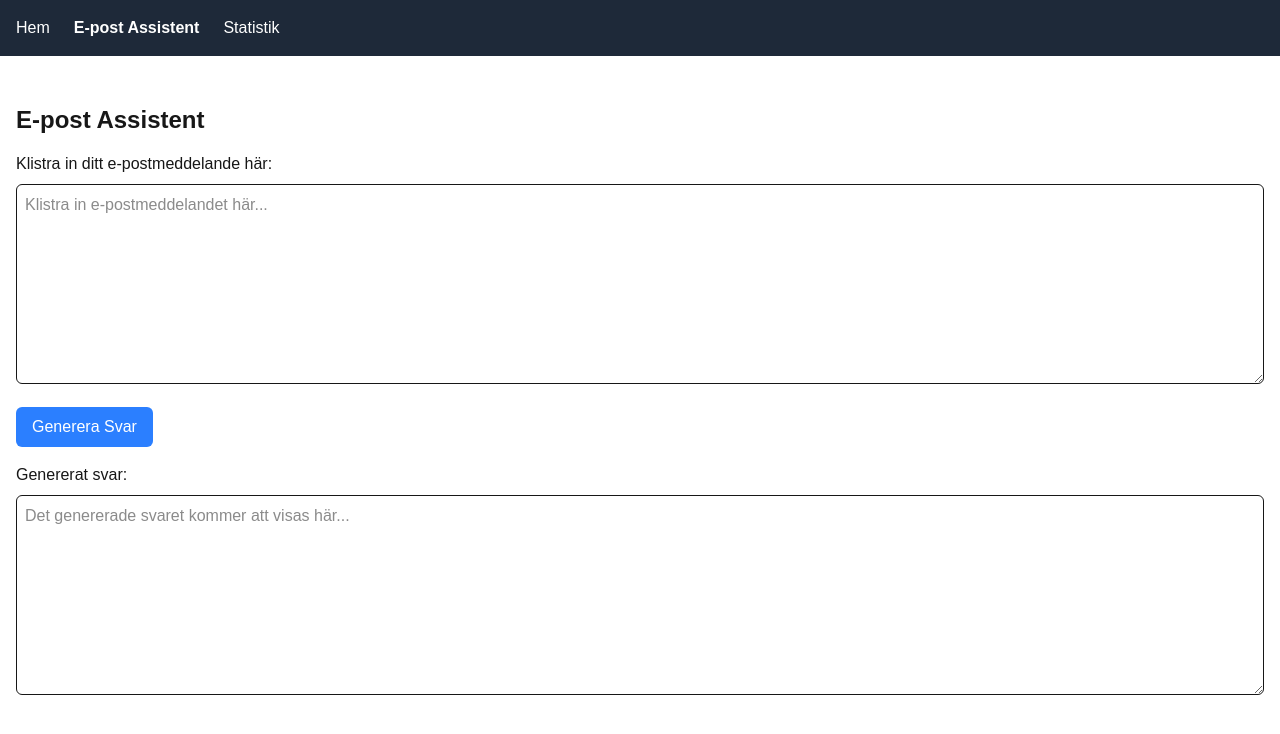
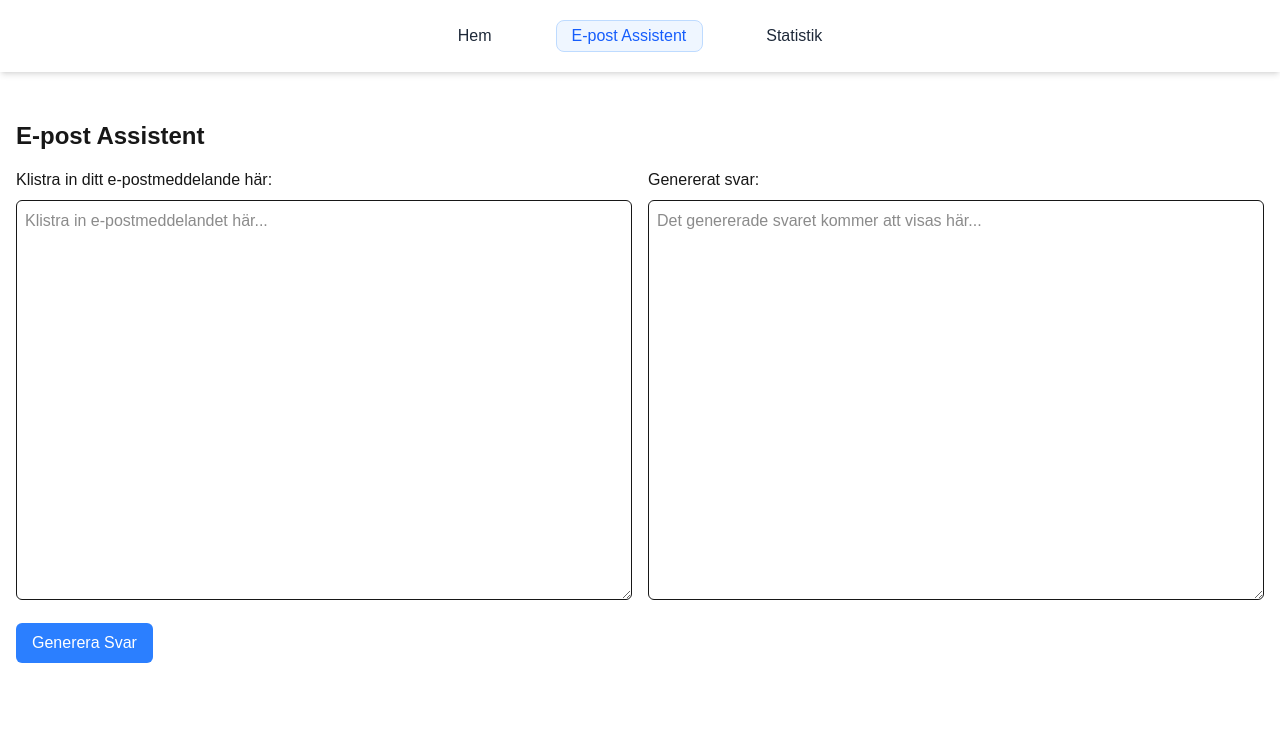
Before and after one commit to Oscar-Kvissberg/golf_assistant_v1, a Next.js app: page /MailGeneration in a window 1280 px wide. Shown: the top 734 px of the page. Built offline with nearby package versions, Linux system fonts and the light colour scheme.

Commit message:
fixat lite frontend

```diff
--- a/app/MailGeneration/page.tsx
+++ b/app/MailGeneration/page.tsx
@@ -61,17 +61,17 @@ export default function MailGeneration() {
         <div className="container mx-auto p-4">
             <h1 className="text-2xl font-bold mb-4">E-post Assistent</h1>
 
-            <div className="space-y-4">
-                {error && (
-                    <div className="bg-red-100 border border-red-400 text-red-700 px-4 py-3 rounded">
-                        {error}
-                    </div>
-                )}
+            {error && (
+                <div className="bg-red-100 border border-red-400 text-red-700 px-4 py-3 rounded mb-4">
+                    {error}
+                </div>
+            )}
 
+            <div className="grid grid-cols-1 md:grid-cols-2 gap-4">
                 <div>
                     <label className="block mb-2">Klistra in ditt e-postmeddelande här:</label>
                     <textarea
-                        className="w-full p-2 border rounded-md min-h-[200px]"
+                        className="w-full p-2 border rounded-md min-h-[400px]"
                         value={inputMail}
                         onChange={(e) => setInputMail(e.target.value)}
                         placeholder="Klistra in e-postmeddelandet här..."
@@ -79,6 +79,18 @@ export default function MailGeneration() {
                     />
                 </div>
 
+                <div>
+                    <label className="block mb-2">Genererat svar:</label>
+                    <textarea
+                        className="w-full p-2 border rounded-md min-h-[400px]"
+                        value={generatedResponse}
+                        readOnly
+                        placeholder={isLoading ? "Genererar svar..." : "Det genererade svaret kommer att visas här..."}
+                    />
+                </div>
+            </div>
+
+            <div className="mt-4">
                 <button
                     onClick={handleSubmit}
                     className={`${isLoading
@@ -109,16 +121,6 @@ export default function MailGeneration() {
                         </>
                     ) : 'Generera Svar'}
                 </button>
-
-                <div>
-                    <label className="block mb-2">Genererat svar:</label>
-                    <textarea
-                        className="w-full p-2 border rounded-md min-h-[200px]"
-                        value={generatedResponse}
-                        readOnly
-                        placeholder={isLoading ? "Genererar svar..." : "Det genererade svaret kommer att visas här..."}
-                    />
-                </div>
             </div>
         </div>
     )
--- a/app/components/NavBar.tsx
+++ b/app/components/NavBar.tsx
@@ -2,28 +2,72 @@
 
 import Link from 'next/link'
 import { usePathname } from 'next/navigation'
+import { useRef, useEffect, useState } from 'react'
 
 export default function NavBar() {
     const pathname = usePathname()
+    const [indicatorStyle, setIndicatorStyle] = useState({ left: 0, width: 0 })
+    const homeRef = useRef<HTMLAnchorElement>(null)
+    const mailRef = useRef<HTMLAnchorElement>(null)
+    const statsRef = useRef<HTMLAnchorElement>(null)
+
+    useEffect(() => {
+        const updateIndicator = () => {
+            let currentRef = homeRef
+            if (pathname === '/MailGeneration') currentRef = mailRef
+            if (pathname === '/Stats') currentRef = statsRef
+
+            if (currentRef.current) {
+                const { offsetLeft, offsetWidth } = currentRef.current
+                setIndicatorStyle({
+                    left: offsetLeft,
+                    width: offsetWidth,
+                })
+            }
+        }
+
+        updateIndicator()
+        window.addEventListener('resize', updateIndicator)
+        return () => window.removeEventListener('resize', updateIndicator)
+    }, [pathname])
 
     return (
-        <nav className="bg-gray-800 text-white p-4 mb-8">
-            <div className="container mx-auto flex items-center">
+        <nav className="bg-white text-gray-800 shadow-md p-4 mb-8">
+            <div className="container mx-auto flex justify-center items-center relative">
+                <div className="absolute top-0 left-0 w-full h-full">
+                    <div
+                        className="absolute h-[calc(100%-8px)] top-1 rounded-lg border border-blue-200 bg-blue-50 transition-all duration-300 ease-in-out"
+                        style={{
+                            left: `${indicatorStyle.left}px`,
+                            width: `${indicatorStyle.width}px`,
+                        }}
+                    />
+                </div>
+
                 <Link
+                    ref={homeRef}
                     href="/"
-                    className={`mr-6 hover:text-gray-300 ${pathname === '/' ? 'font-bold' : ''}`}
+                    className={`z-10 mx-6 px-4 py-2 transition-colors duration-300 ${
+                        pathname === '/' ? 'text-blue-600' : 'hover:text-gray-600'
+                    }`}
                 >
                     Hem
                 </Link>
                 <Link
+                    ref={mailRef}
                     href="/MailGeneration"
-                    className={`mr-6 hover:text-gray-300 ${pathname === '/MailGeneration' ? 'font-bold' : ''}`}
+                    className={`z-10 mx-6 px-4 py-2 transition-colors duration-300 ${
+                        pathname === '/MailGeneration' ? 'text-blue-600' : 'hover:text-gray-600'
+                    }`}
                 >
                     E-post Assistent
                 </Link>
                 <Link
+                    ref={statsRef}
                     href="/Stats"
-                    className={`mr-6 hover:text-gray-300 ${pathname === '/Stats' ? 'font-bold' : ''}`}
+                    className={`z-10 mx-6 px-4 py-2 transition-colors duration-300 ${
+                        pathname === '/Stats' ? 'text-blue-600' : 'hover:text-gray-600'
+                    }`}
                 >
                     Statistik
                 </Link>
```
